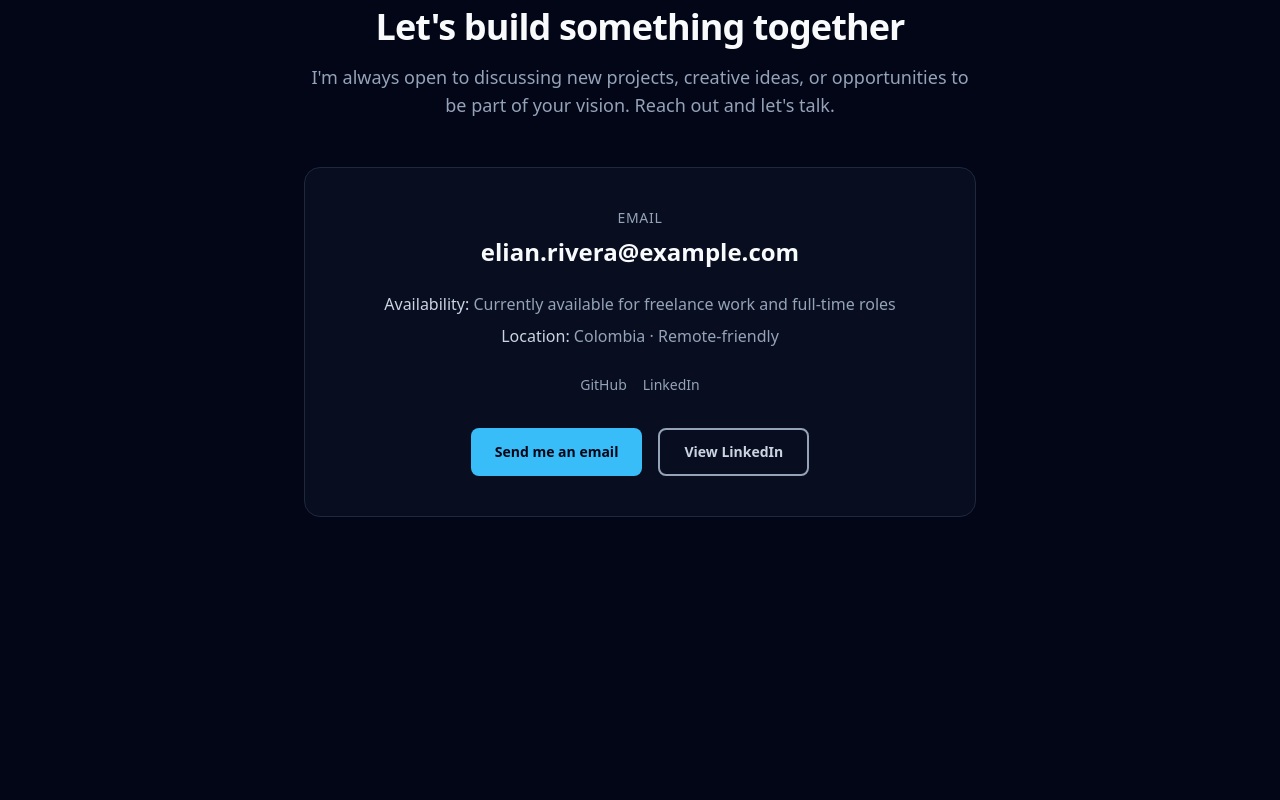
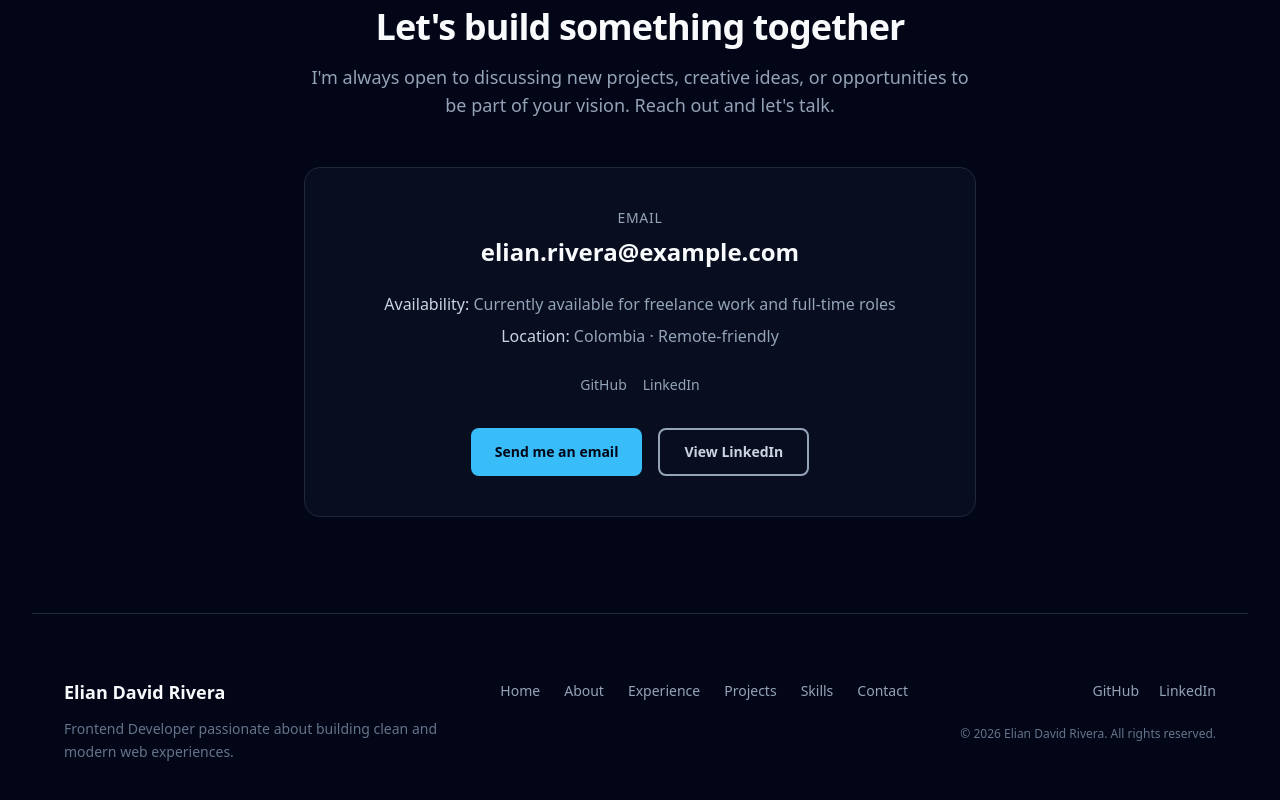
Before and after one commit to aZian10/portfolio, a React app: page / in a window 1280 px wide. Shown: the part 4972-5772 px from the top of the page. Before the commit the page ends 5681 px from the top, so only its background shows below. Built offline with nearby package versions, Linux system fonts and the light colour scheme; the HTML template or start-up script is replaced by a standard one.

Commit message:
feat(footer): implement production-ready footer section

```diff
--- a/src/components/layout/Footer/Footer.jsx
+++ b/src/components/layout/Footer/Footer.jsx
@@ -1,3 +1,52 @@
+import Container from '../../common/Container/Container.jsx'
+import { footer } from '../../../constants/footer.js'
+import { navigation } from '../../../constants/navigation.js'
+import { socials } from '../../../constants/socials.js'
+
+const linkClass =
+  'text-sm font-medium text-surface-400 underline-offset-4 transition-colors duration-300 hover:text-sky-400 focus-visible:rounded-md focus-visible:ring-2 focus-visible:ring-sky-400 focus-visible:ring-offset-2 focus-visible:ring-offset-surface-900 focus:outline-none'
+
 export default function Footer() {
-  return null
+  return (
+    <footer className="border-t border-surface-800 bg-surface-950">
+      <Container className="flex flex-col items-center gap-10 py-16 text-center lg:flex-row lg:items-start lg:justify-between lg:text-left">
+        <div className="max-w-sm">
+          <p className="text-lg font-bold text-surface-50">{footer.name}</p>
+          <p className="mt-3 text-sm leading-relaxed text-surface-500">
+            {footer.tagline}
+          </p>
+        </div>
+
+        <nav aria-label="Footer navigation">
+          <ul className="flex flex-wrap justify-center gap-x-6 gap-y-3" role="list">
+            {navigation.map(({ id, label }) => (
+              <li key={id}>
+                <a href={`#${id}`} className={linkClass}>
+                  {label}
+                </a>
+              </li>
+            ))}
+          </ul>
+        </nav>
+
+        <div className="flex flex-col items-center gap-6 lg:items-end">
+          <ul className="flex gap-5" role="list" aria-label="Social links">
+            {socials.map(({ name, href }) => (
+              <li key={name}>
+                <a
+                  href={href}
+                  target="_blank"
+                  rel="noopener noreferrer"
+                  className={linkClass}
+                >
+                  {name}
+                </a>
+              </li>
+            ))}
+          </ul>
+          <p className="text-xs text-surface-500">{footer.copyright}</p>
+        </div>
+      </Container>
+    </footer>
+  )
 }
--- /dev/null
+++ b/src/constants/footer.js
@@ -0,0 +1,6 @@
+export const footer = {
+  name: 'Elian David Rivera',
+  tagline:
+    'Frontend Developer passionate about building clean and modern web experiences.',
+  copyright: '© 2026 Elian David Rivera. All rights reserved.',
+}
--- a/src/constants/socials.js
+++ b/src/constants/socials.js
@@ -1 +1,10 @@
-export const socials = []
+export const socials = [
+  {
+    name: 'GitHub',
+    href: 'https://github.com/',
+  },
+  {
+    name: 'LinkedIn',
+    href: 'https://www.linkedin.com/',
+  },
+]
--- a/src/pages/Home/Home.jsx
+++ b/src/pages/Home/Home.jsx
@@ -1,4 +1,5 @@
 import Navbar from '../../components/layout/Navbar/Navbar.jsx'
+import Footer from '../../components/layout/Footer/Footer.jsx'
 import Hero from '../../sections/Hero/Hero.jsx'
 import About from '../../sections/About/About.jsx'
 import Experience from '../../sections/Experience/Experience.jsx'
@@ -16,6 +17,7 @@ export default function Home() {
       <Projects />
       <Skills />
       <Contact />
+      <Footer />
     </>
   )
 }
```
